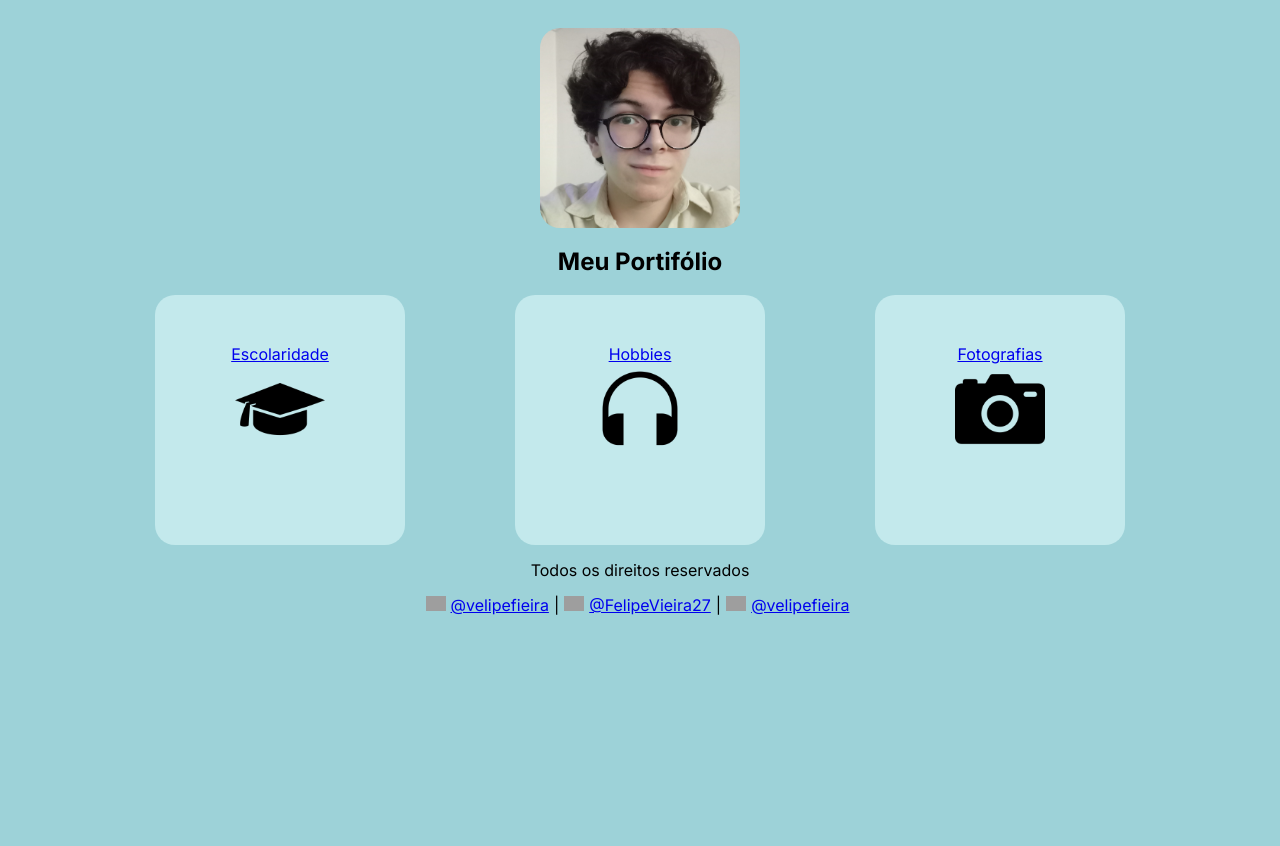
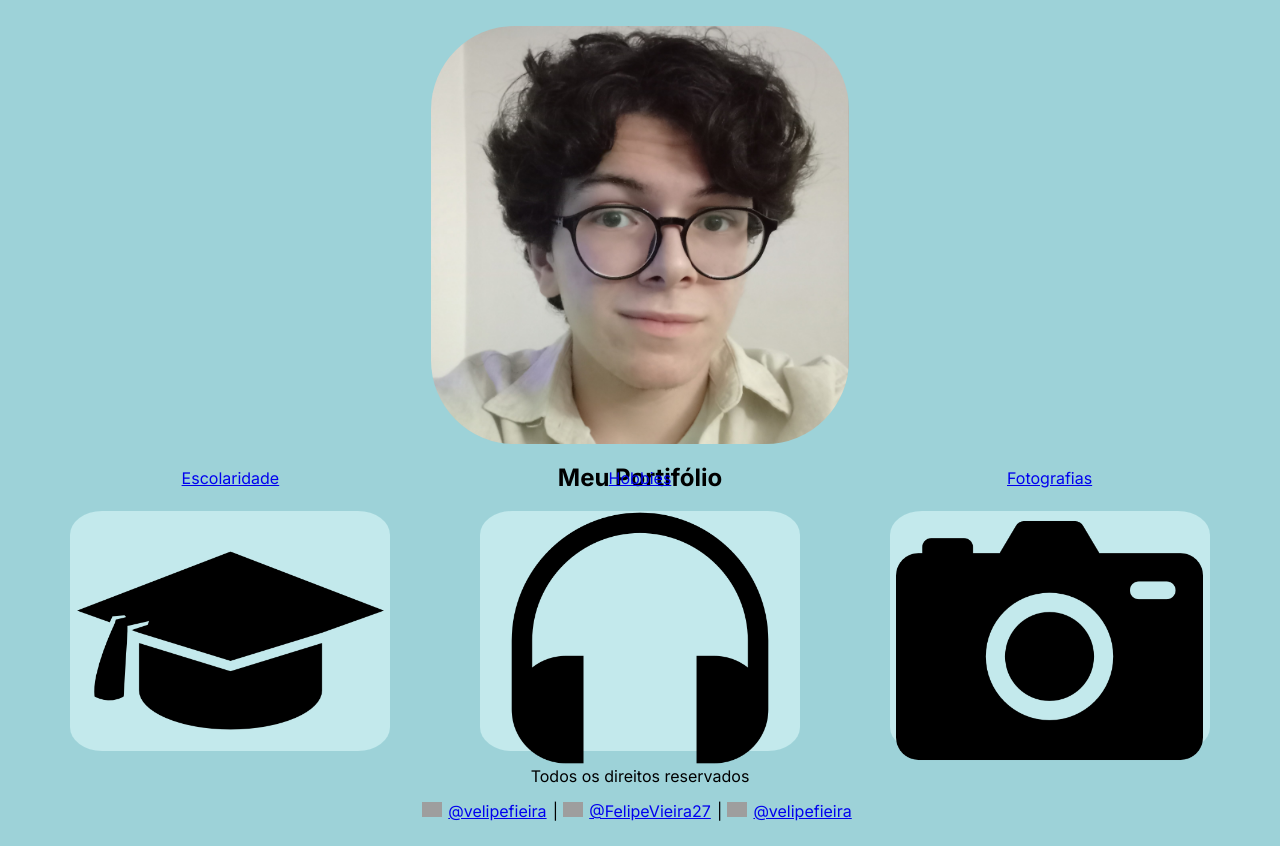
Before and after one commit to velipefieira/Portfolio, a Flask app: page / in a window 1280 px wide. Before the commit the page ends 615 px from the top, so only its background shows below. Run offline with Flask 3, Linux system fonts and the light colour scheme; grey boxes are pictures that could not be loaded.

Commit message:
Deixando os botões da página Home responsivos
Arrumando os botões para ficarem na horizontal na versão desktop e na vertical na versão mobile

```diff
--- a/Src/static/estilo.css
+++ b/Src/static/estilo.css
@@ -3,19 +3,20 @@
 
 
 .margem {
-    margin:auto 100px;
-    margin-top: 28px;
-    margin-bottom: 28px;
+    margin: 2%;
     font-family: 'Inter', sans-serif;
 }
 
+footer{
+    margin-top: 1%;
+}
 .footer{
     display: flex;
     justify-content: center;
 }
 
 .footer a{
-    padding-right: 5px;
+    padding-right: 0.5%;
 }
 
 .fundo1 {
@@ -29,22 +30,41 @@
 .home-container {
     display: flex;
     justify-content: space-around;
+    margin-bottom: 1%;
 }
 
-.botao {
+.home-container a{
     background-color:#C3E9EC;
-    border-radius: 20px;
-    padding-top: 50px;
+    border-radius: 10%;
     display: flex;
     flex-direction: column;
-    text-align: center;
-    height: 200px;
-    width: 250px;
+    justify-content: center;
+    align-items: center;
+    height: 240px;
+    width: 320px;
 }
 
-.botao:hover {
+.home-container a:hover {
     background-color: #b2d7da;
 }
+
+@media (max-width: 700px){
+    .home-container {
+        flex-direction: column;
+        justify-content: center;
+    }
+    .home-container a{
+        flex-direction: row;
+        border-radius: 5%;
+        padding: 5%;
+        margin: 1%;
+        height: 40px;
+        width: auto;
+    }
+
+}
+
+
 
 .imagens {
     height: 90px;
--- a/Src/templates/base.html
+++ b/Src/templates/base.html
@@ -11,5 +11,22 @@
 {% block conteudo %}
 
 {% endblock %}
+
+<footer>
+    <div style="text-align: center";>
+        <p> Todos os direitos reservados </p>
+    </div>
+    <div class="footer">
+        <a href="https://www.instagram.com/velipefieira">
+        <img src= "https://upload.wikimedia.org/wikipedia/commons/thumb/e/e7/Instagram_logo_2016.svg/2048px-Instagram_logo_2016.svg.png" alt="Instagram" width="20" > </a>
+        <a href="https://www.instagram.com/velipefieira"> @velipefieira  </a>
+        |
+        <a href="https://github.com/FelipeVieira27" style="padding-left: 5px;"><img src="https://cdn-icons-png.flaticon.com/512/25/25231.png" width="20"> </a>
+        <a href="https://github.com/FelipeVieira27"> @FelipeVieira27</a>
+        |
+        <a href="https://www.linkedin.com/in/velipefieira/" style="padding-left: 5px;"> <img src="https://cdn-icons-png.flaticon.com/512/174/174857.png" alt="Linkedin" width="20"> </a>
+        <a href="https://cdn-icons-png.flaticon.com/512/174/174857.png"> @velipefieira </a>
+    </div>
+</footer>
 </body>
 </html>
--- a/Src/templates/home.html
+++ b/Src/templates/home.html
@@ -3,43 +3,20 @@
 {% block conteudo %}
 <body class="margem" style="background-color: #9dd2d8;">
     <div style="display: flex; justify-content: center;">
-        <img style="border-radius: 20px;" src="../static/Imagens/perfil.jpg" alt="foto de perfil" width="200px">
+        <img style="border-radius: 20%", srcset="../static/Imagens/perfil.jpg 150w, ../static/Imagens/perfil.jpg 300w" sizes="(max-width: 700px) 20px, 30px">
     </div>
     <div style="text-align: center; ">
         <h2> Meu Portifólio </h2>
     </div>
     <div class="home-container">
-        <div class="botao">
-            <a href="/escolaridade"> Escolaridade </a>
-            <div>
-                <a href="/escolaridade"> <img src="../static/Imagens/chapeu.png" alt="" width="90px"> </a>
-            </div>
+        <div>
+            <a href="/escolaridade"> Escolaridade <img srcset="../static/Imagens/chapeu.png 150w, ../static/Imagens/chapeu.png 300w" sizes="(max-width: 700px) 20px, 90px" alt=""> </a>
         </div>
-        <div class="botao">
-            <a href="/hobbies"> Hobbies </a>
-            <div>
-                <a href="/hobbies"> <img src="../static/Imagens/fone.png" alt="" width="90px"> </a>
-            </div>
+        <div>
+            <a href="/hobbies"> Hobbies <img srcset="../static/Imagens/fone.png 150w, ../static/Imagens/fone.png 300w" sizes="(max-width: 700px) 20px, 90px" alt=""> </a>
         </div>
-        <div class="botao">
-            <a href="/fotografias"> Fotografias</a>
-            <div>
-                <a href="/fotografias"> <img src="../static/Imagens/camera.png" alt="" width="90px"> </a>
-            </div>
+        <div>
+            <a href="/fotografias"> Fotografias <img srcset="../static/Imagens/camera.png 150w, ../static/Imagens/chapeu.png 300w" sizes="(max-width: 700px) 20px, 90px" alt=""> </a>
         </div>
     </div>
-    <div class="footer">
-        <p> Todos os direitos reservados </p>
-    </div>
-    <div class="footer">
-            <a href="https://www.instagram.com/velipefieira">
-            <img src= "https://upload.wikimedia.org/wikipedia/commons/thumb/e/e7/Instagram_logo_2016.svg/2048px-Instagram_logo_2016.svg.png" alt="Instagram" width="20" > </a>
-            <a href="https://www.instagram.com/velipefieira"> @velipefieira  </a>
-            |
-            <a href="https://github.com/FelipeVieira27" style="padding-left: 5px;"><img src="https://cdn-icons-png.flaticon.com/512/25/25231.png" width="20"> </a>
-            <a href="https://github.com/FelipeVieira27"> @FelipeVieira27</a>
-            |
-            <a href="https://www.linkedin.com/in/velipefieira/" style="padding-left: 5px;"> <img src="https://cdn-icons-png.flaticon.com/512/174/174857.png" alt="Linkedin" width="20"> </a>
-            <a href="https://cdn-icons-png.flaticon.com/512/174/174857.png"> @velipefieira </a>
-    </div>
 {% endblock %}
```
